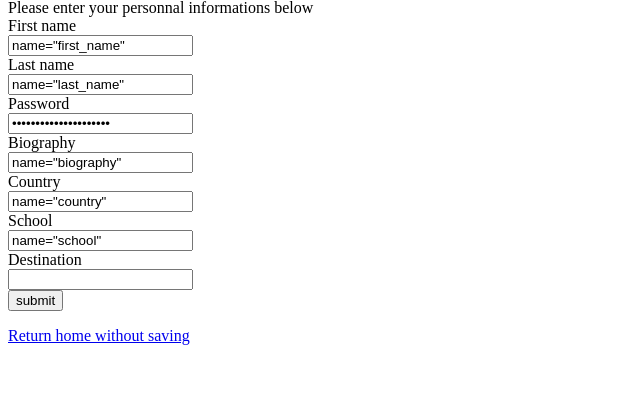
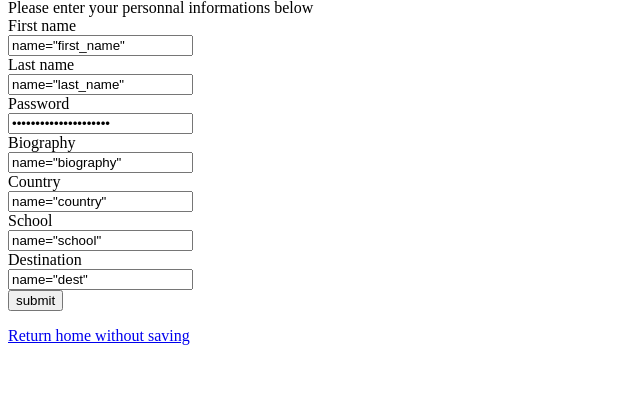
Before and after one commit to nall0/Sonera, a Flask app: template templates/editProfile.html in a window 1280 px wide. Shown: the part 17-428 px from the top of the page, without its empty margins (0-640 px from the left). Run offline with Flask 2, Linux system fonts and the light colour scheme; the template is opened without the code that fills it, so the values that code supplies are empty.

Commit message:
correction du sibmit dest

```diff
--- a/server.py
+++ b/server.py
@@ -10,15 +10,28 @@
 
 nbUsers=0
 userList=None
+resultFound=False
 
 # ------- Function checkEmail --------------------
 def checkEmail(email):
 	from users import User
 	for row in User.query.all():
 		if row.email == email:
-			print("already used pseudo")
+			print("Email already used !")
 			return False
 	return True
+
+# --------- Function
+def userSearch(dest, country=None):
+	global userList
+	from users import User
+	if country == None:
+		userList = User.query.filter(User.dest == dest)
+		resultFound=True
+	else:
+		userList = User.query.filter(User.dest == dest and User.country == country)
+		resultFound=True
+
 
 # ------- Function countNbUsers --------------------
 def countNbUsers():
@@ -115,11 +128,11 @@
 	current_user = User.query.filter(User.email == session['email']).first()
 	bio = current_user.biography
 	return render_template('profile0.html', first_name=session['first_name'], last_name=session['last_name'], biography=bio,
-		country=session['country'], school=session['school'], gender=session['gender'])
+		country=session['country'], school=session['school'], gender=session['gender'], dest=session['dest'])
 
 @app.route('/editProfile')
 def editProfile():
-	return render_template('editProfile.html', first_name=session['first_name'], last_name=session['last_name'], password=session['password'], country=session['country'], school=session['school'], biography=session['biography'])
+	return render_template('editProfile.html', first_name=session['first_name'], last_name=session['last_name'], password=session['password'], country=session['country'], school=session['school'], biography=session['biography'], dest=session['dest'])
 
 @app.route('/getNewInfos', methods=['POST', 'GET'])
 def getNewInfos():
@@ -151,7 +164,7 @@
 
 @app.route('/home', methods=['POST', 'GET'])
 def home():
-	return render_template('home.html', first_name=session['first_name'], last_name=session['last_name'], email=session['email'])
+	return render_template('home.html', first_name=session['first_name'], last_name=session['last_name'], email=session['email'], userList=userList, resultFound=resultFound)
 # ------------------------------------------------------------------------------------------------
 
 
--- a/templates/editProfile.html
+++ b/templates/editProfile.html
@@ -21,7 +21,7 @@
       School<br>
       <input type="text" value={{school}} name="school"><br>
       Destination<br>
-      <input type="text" name="dest"><br>
+      <input type="text" value={{dest}} name="dest"><br>
       <input type="submit" value="submit">
     </p>
     <p> <a href="home">Return home without saving</a> </p>
```
Also changed, not shown: templates/home.html (+5 -4 lines), 2 other files.
